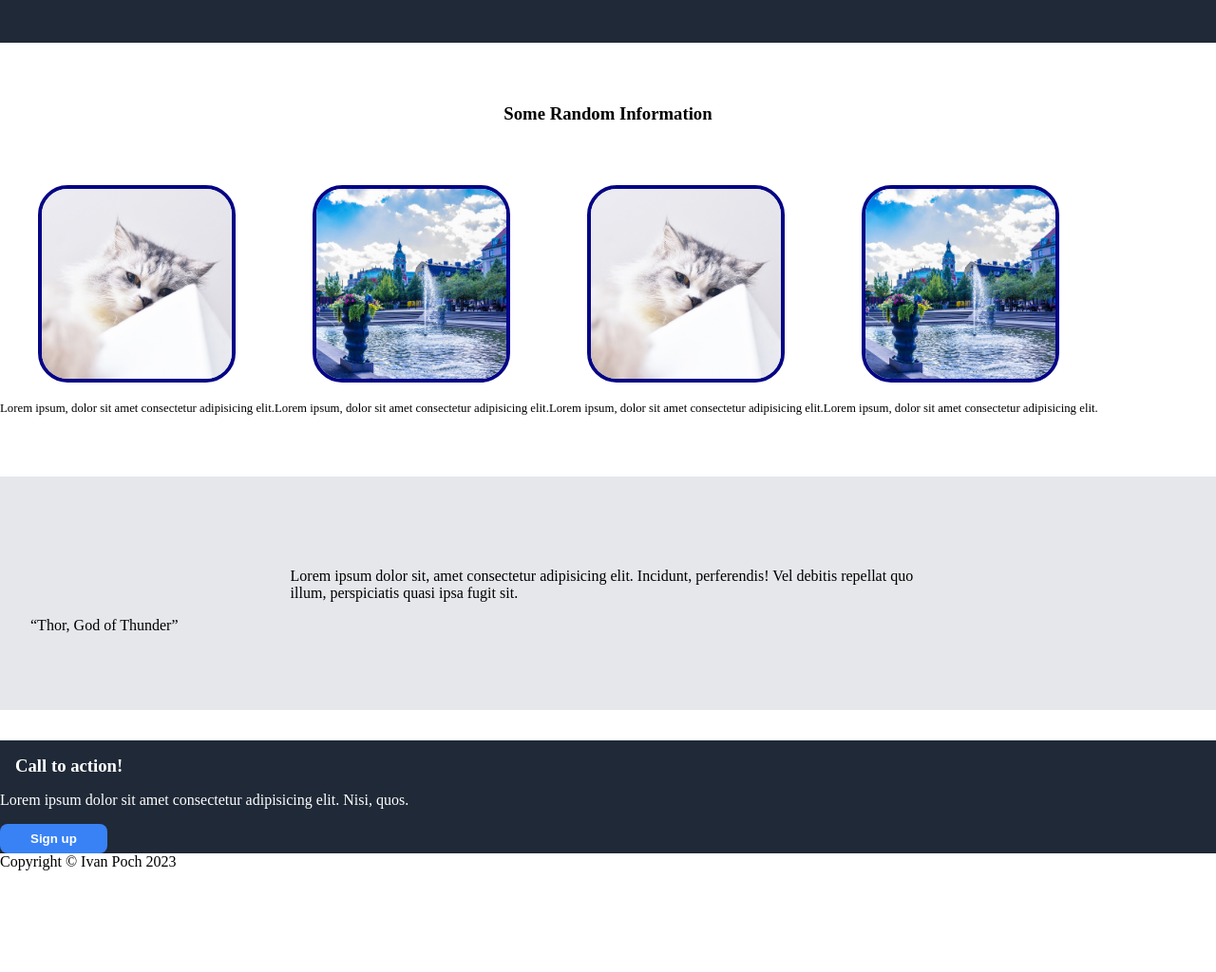
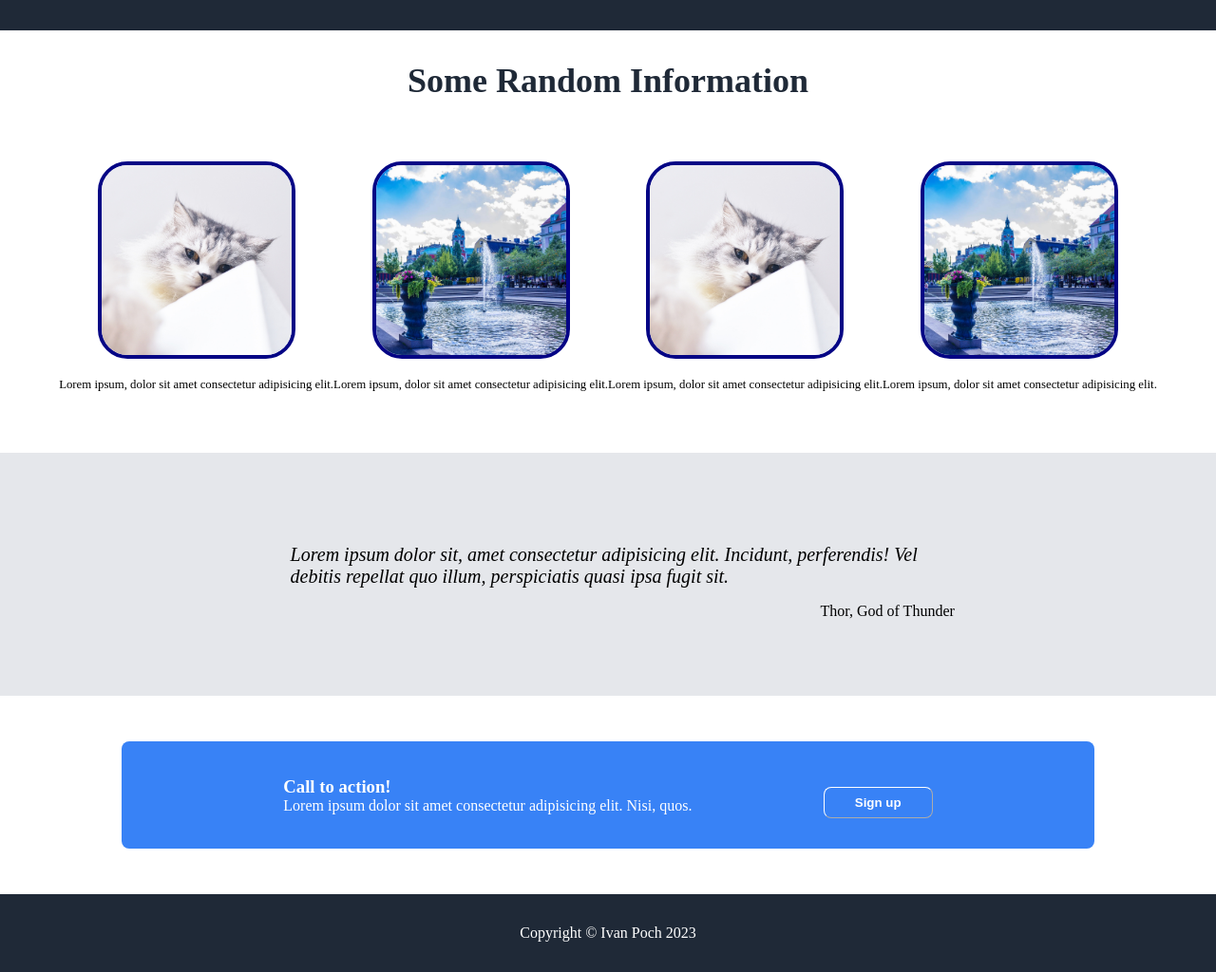
Before and after one commit to Node4976616e/basic-landing-page, a plain HTML site: page index.html in a window 1280 px wide. Shown: the part 425-1449 px from the top of the page at 95% size. Before the commit the page ends 1342 px from the top, so only its background shows below. Drawn offline with Linux system fonts and the light colour scheme.

Commit message:
finished, almost

```diff
--- a/index.html
+++ b/index.html
@@ -70,12 +70,16 @@
                 Lorem ipsum dolor sit, amet consectetur adipisicing elit. Incidunt, perferendis!
                 Vel debitis repellat quo illum, perspiciatis quasi ipsa fugit sit.
             </p>
-            <q>Thor, God of Thunder</q>
+            <figcaption>Thor, God of Thunder</figcaption>
         </div>
         <div id="call-to-action">
-            <h3>Call to action!</h3>
-            <p>Lorem ipsum dolor sit amet consectetur adipisicing elit. Nisi, quos.</p>
-            <button>Sign up</button>
+            <div class="action-item">
+                <h3>Call to action!</h3>
+                <p>Lorem ipsum dolor sit amet consectetur adipisicing elit. Nisi, quos.</p>
+            </div>
+            <div class="action-item">
+                <button>Sign up</button>
+            </div>
         </div>
         <footer>
             Copyright &#169; Ivan Poch 2023
--- a/style.css
+++ b/style.css
@@ -3,14 +3,22 @@
     padding: 0;
 }
 
-h3 {
+#showcase h3 {
     padding: 1rem;
-    margin-top: 2rem;
+    margin-top: 1rem;
+}
+
+footer {
+    text-align: center;
+    padding: 2rem;
+    background-color: #1F2937;
+    color: white;
 }
 
 a {
     text-decoration: none;
     color: white;
+    margin-right: 0.5rem;
 }
 
 a:hover {
@@ -26,7 +34,8 @@ button {
     margin-top: 1rem;
     color: white;
     border-radius: 0.5rem;
-    border-style: none;
+    border-width: 0.1rem;
+    border-color: white;
     font-weight: 800;
 }
 
@@ -38,10 +47,10 @@ button:hover {
 
 
 #header-logo {
-    font-size: 24px;
+    font-size: 18px;
 }
 
-#container {}
+
 
 #menu {
     display: flex;
@@ -59,15 +68,17 @@ button:hover {
     margin-left: 4rem;
     margin-right: 4rem;
     margin-top: 3rem;
-    margin-bottom: 3rem;
+    margin-bottom: 1rem;
     padding-bottom: 3rem;
     display: flex;
+    justify-content: space-evenly;
 }
 
 .header-item {
     padding: 1rem;
     font-size: 1.125rem;
     color: #e5e7eb;
+    width: 400px;
 }
 
 .header-item h1 {
@@ -88,8 +99,15 @@ button:hover {
     margin-bottom: 3rem;
 }
 
+#showcase h3 {
+    font-size: 2.25rem;
+    font-weight: 800;
+    color: #1f2937;
+}
+
 #showcase-items-container {
     display: flex;
+    justify-content: center;
 }
 
 .showcase-item {
@@ -122,9 +140,26 @@ button:hover {
     max-width: 55%;
     padding: 1rem;
     margin: 0 auto;
+    font-size: 1.25rem;
+    font-style: italic;
+    font-weight: 100;
 }
 
 #call-to-action {
-    background-color: #1F2937;
+    background-color: #3882f6;
     color: white;
+    padding: 2rem;
+    display: flex;
+    align-items: center;
+    justify-content: space-evenly;
+    max-width: 75%;
+    margin: 0 auto;
+    margin-top: 3rem;
+    margin-bottom: 3rem;
+    border-radius: 8px;
 }
+
+figcaption {
+    text-align: right;
+    padding-right: 20%;
+}
```
